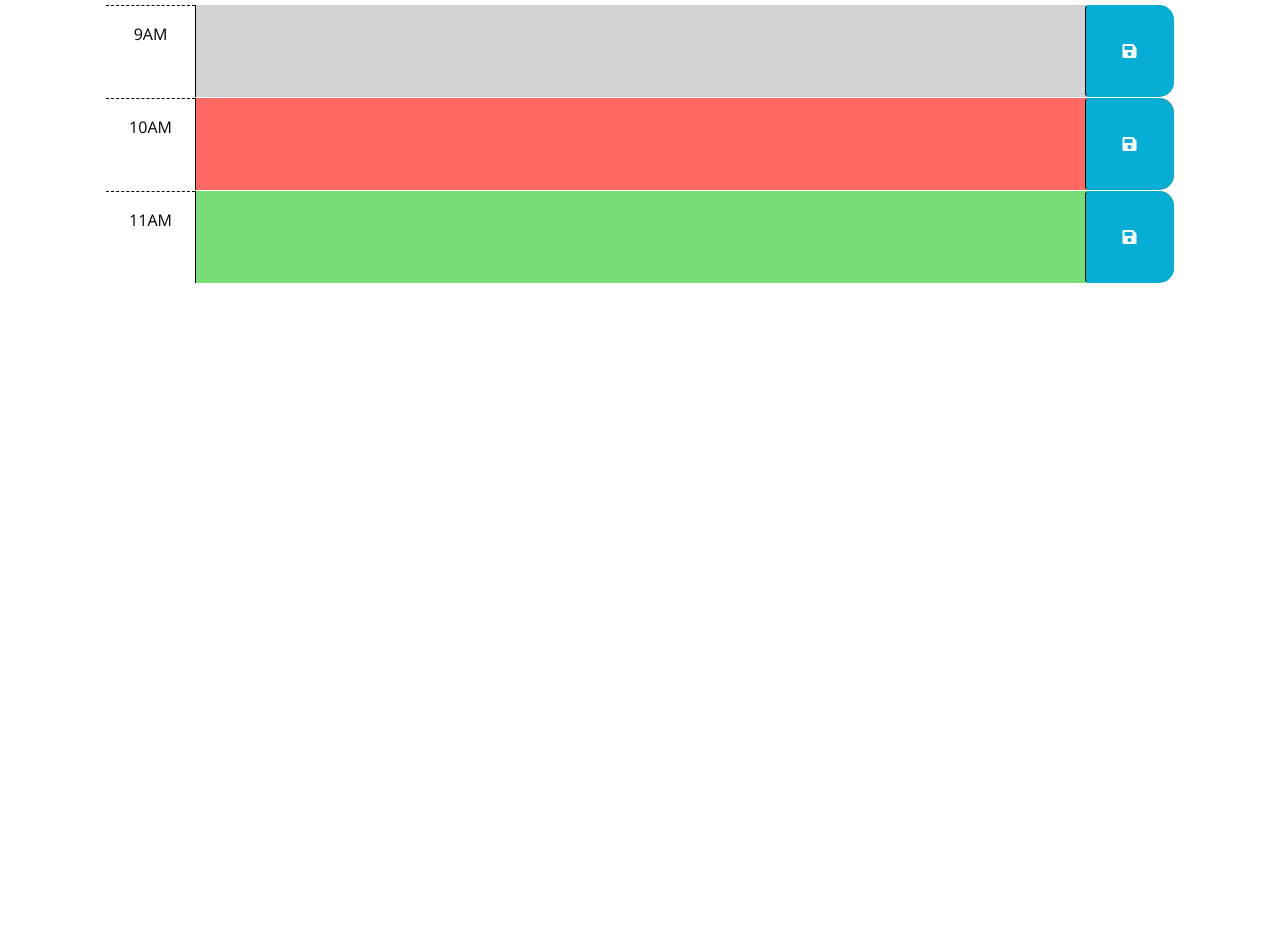
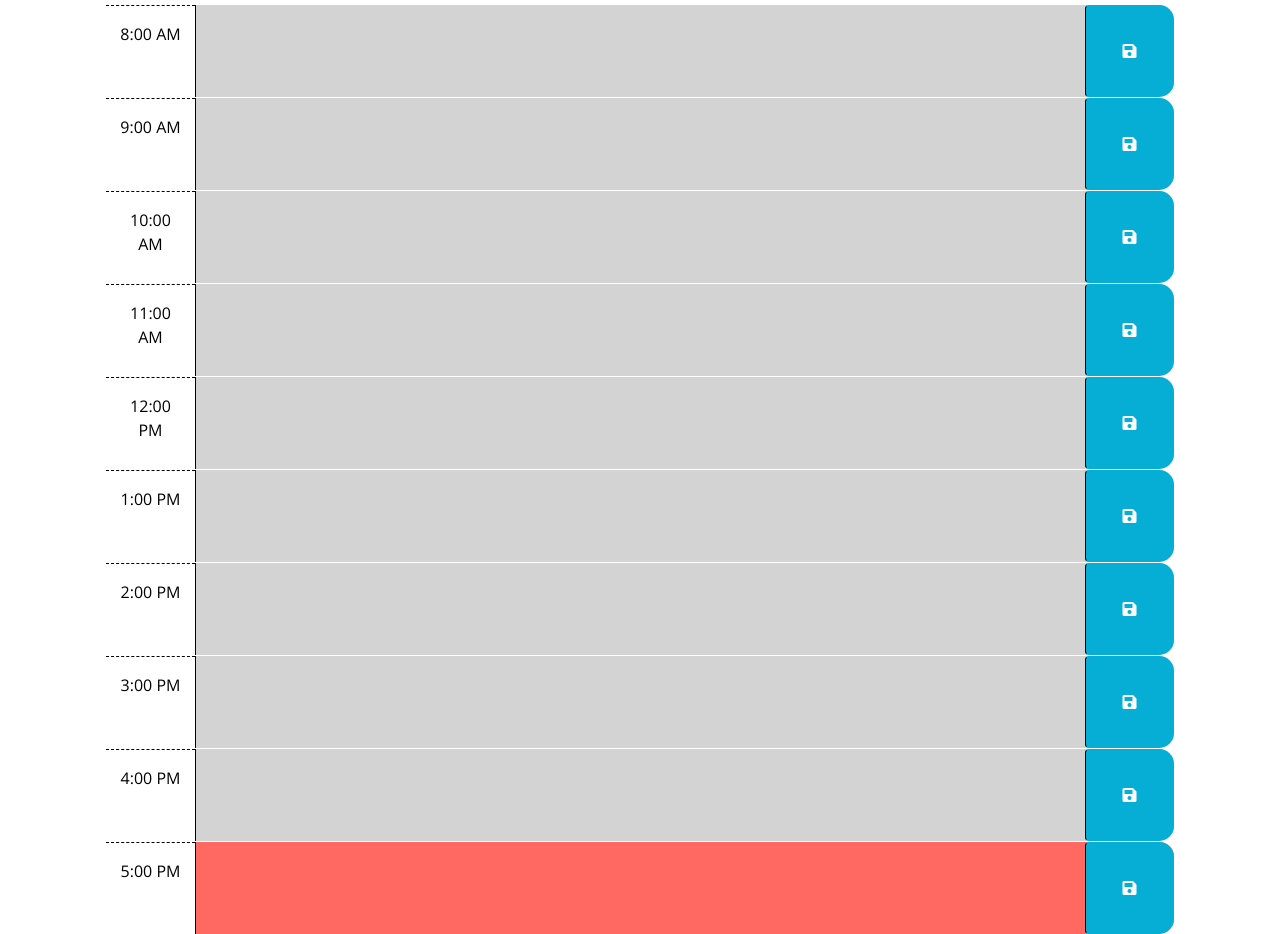
Before and after one commit to Willisson7/myCalendar, a plain HTML site: page Develop/index.html in a window 1280 px wide. Shown: the part 298-1232 px from the top of the page. Before the commit the page ends 800 px from the top, so only its background shows below. Drawn offline with nearby package versions, Linux system fonts and the light colour scheme.

Commit message:
Completed time block divs in index.html (8-5)

```diff
--- a/Develop/index.html
+++ b/Develop/index.html
@@ -38,10 +38,16 @@
         in the finished product. Remember to delete this comment once the
         code is implemented.
         -->
-
+        <div id="hour-8" class="row time-block">
+          <div class="col-2 col-md-1 hour text-center py-3">8:00 AM</div>
+          <textarea class="col-8 col-md-10 description" rows="3"> </textarea>
+          <button class="btn saveBtn col-2 col-md-1" aria-label="save">
+            <i class="fas fa-save" aria-hidden="true"></i>
+          </button>
+        </div>
       <!-- Example of a past time block. The "past" class adds a gray background color. -->
-      <div id="hour-9" class="row time-block past">
-        <div class="col-2 col-md-1 hour text-center py-3">9AM</div>
+      <div id="hour-9" class="row time-block">
+        <div class="col-2 col-md-1 hour text-center py-3">9:00 AM</div>
         <textarea class="col-8 col-md-10 description" rows="3"> </textarea>
         <button class="btn saveBtn col-2 col-md-1" aria-label="save">
           <i class="fas fa-save" aria-hidden="true"></i>
@@ -49,8 +55,8 @@
       </div>
 
       <!-- Example of a a present time block. The "present" class adds a red background color. -->
-      <div id="hour-10" class="row time-block present">
-        <div class="col-2 col-md-1 hour text-center py-3">10AM</div>
+      <div id="hour-10" class="row time-block">
+        <div class="col-2 col-md-1 hour text-center py-3">10:00 AM</div>
         <textarea class="col-8 col-md-10 description" rows="3"> </textarea>
         <button class="btn saveBtn col-2 col-md-1" aria-label="save">
           <i class="fas fa-save" aria-hidden="true"></i>
@@ -58,8 +64,56 @@
       </div>
 
       <!-- Example of a future time block. The "future" class adds a green background color. -->
-      <div id="hour-11" class="row time-block future">
-        <div class="col-2 col-md-1 hour text-center py-3">11AM</div>
+      <div id="hour-11" class="row time-block">
+        <div class="col-2 col-md-1 hour text-center py-3">11:00 AM</div>
+        <textarea class="col-8 col-md-10 description" rows="3"> </textarea>
+        <button class="btn saveBtn col-2 col-md-1" aria-label="save">
+          <i class="fas fa-save" aria-hidden="true"></i>
+        </button>
+      </div>
+
+      <div id="hour-12" class="row time-block">
+        <div class="col-2 col-md-1 hour text-center py-3">12:00 PM</div>
+        <textarea class="col-8 col-md-10 description" rows="3"> </textarea>
+        <button class="btn saveBtn col-2 col-md-1" aria-label="save">
+          <i class="fas fa-save" aria-hidden="true"></i>
+        </button>
+      </div>
+
+      <div id="hour-13" class="row time-block">
+        <div class="col-2 col-md-1 hour text-center py-3">1:00 PM</div>
+        <textarea class="col-8 col-md-10 description" rows="3"> </textarea>
+        <button class="btn saveBtn col-2 col-md-1" aria-label="save">
+          <i class="fas fa-save" aria-hidden="true"></i>
+        </button>
+      </div>
+
+      <div id="hour-14" class="row time-block">
+        <div class="col-2 col-md-1 hour text-center py-3">2:00 PM</div>
+        <textarea class="col-8 col-md-10 description" rows="3"> </textarea>
+        <button class="btn saveBtn col-2 col-md-1" aria-label="save">
+          <i class="fas fa-save" aria-hidden="true"></i>
+        </button>
+      </div>
+
+      <div id="hour-15" class="row time-block">
+        <div class="col-2 col-md-1 hour text-center py-3">3:00 PM</div>
+        <textarea class="col-8 col-md-10 description" rows="3"> </textarea>
+        <button class="btn saveBtn col-2 col-md-1" aria-label="save">
+          <i class="fas fa-save" aria-hidden="true"></i>
+        </button>
+      </div>
+
+      <div id="hour-16" class="row time-block">
+        <div class="col-2 col-md-1 hour text-center py-3">4:00 PM</div>
+        <textarea class="col-8 col-md-10 description" rows="3"> </textarea>
+        <button class="btn saveBtn col-2 col-md-1" aria-label="save">
+          <i class="fas fa-save" aria-hidden="true"></i>
+        </button>
+      </div>
+
+      <div id="hour-17" class="row time-block">
+        <div class="col-2 col-md-1 hour text-center py-3">5:00 PM</div>
         <textarea class="col-8 col-md-10 description" rows="3"> </textarea>
         <button class="btn saveBtn col-2 col-md-1" aria-label="save">
           <i class="fas fa-save" aria-hidden="true"></i>
--- a/Develop/script.js
+++ b/Develop/script.js
@@ -21,7 +21,7 @@ $(document).ready(function () {
   }
 
   function getLocalInfo() {
-    for (var i = 9; i < 12; i++) {
+    for (var i = 8; i < 18; i++) {
       var hour = localStorage.getItem('hour-' + i)
       var timeBlock = $('#hour-' + i)
       timeBlock.children().eq(1).val(hour)
@@ -41,7 +41,7 @@ $(document).ready(function () {
     }
 
   }
-  console.log(localStorage);
+
   getLocalInfo();
   saveBtn.on("click", clicked);
 
@@ -56,7 +56,7 @@ $(document).ready(function () {
   // the values of the corresponding textarea elements. HINT: How can the id
   // attribute of each time-block be used to do this?
   //
-  // TODO: Add code to display the current date in the header of the page.
+  // display the current date in the header of the page.
 
   $("#currentDay").text(curDate.format('dddd, MMM-D-YYYY, h:mm a'));
 });
```
Also changed, not shown: Assets/images/ColoredScreenShot.jpg (added), Assets/images/WebsiteImage.jpg (added).
